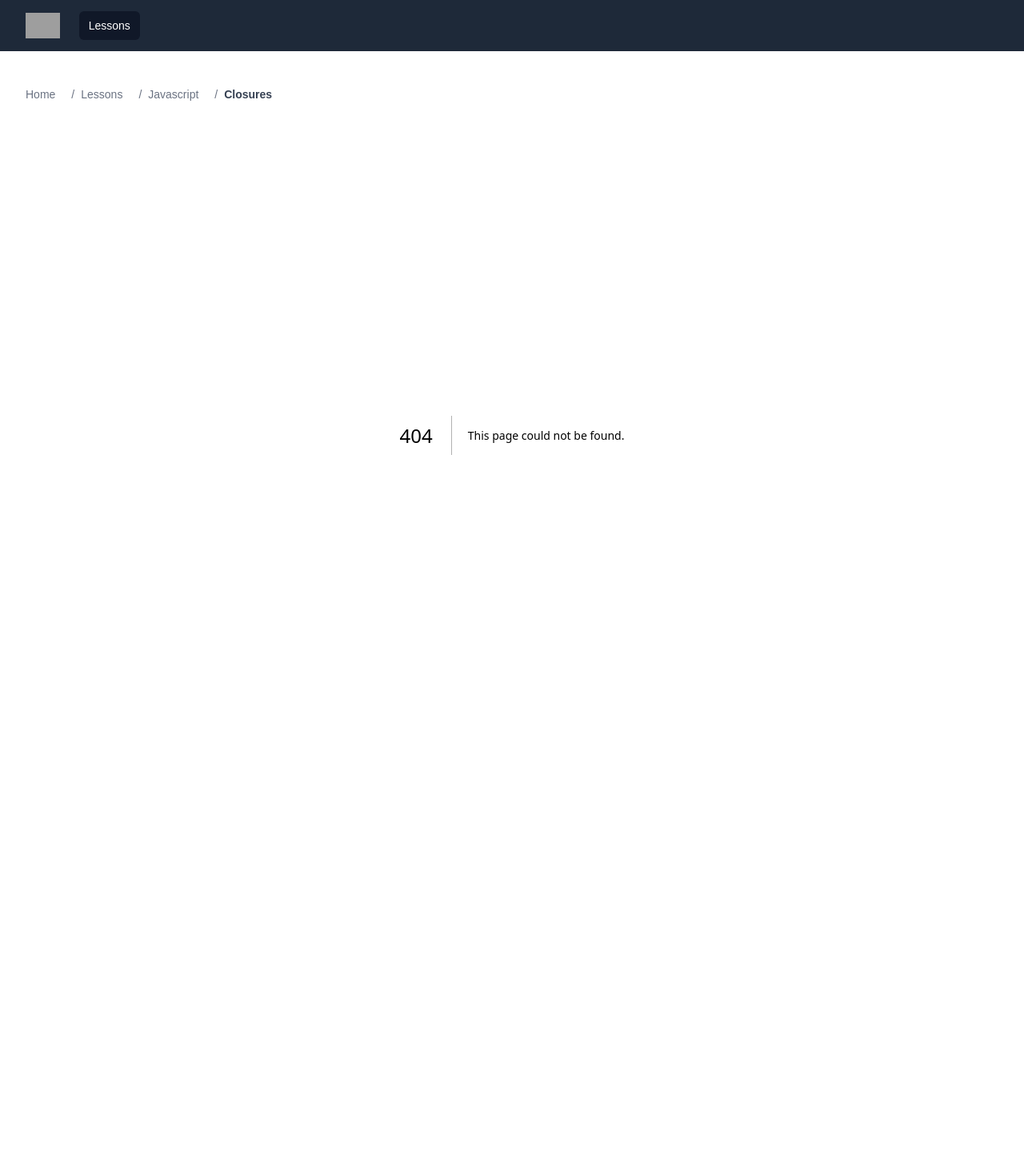
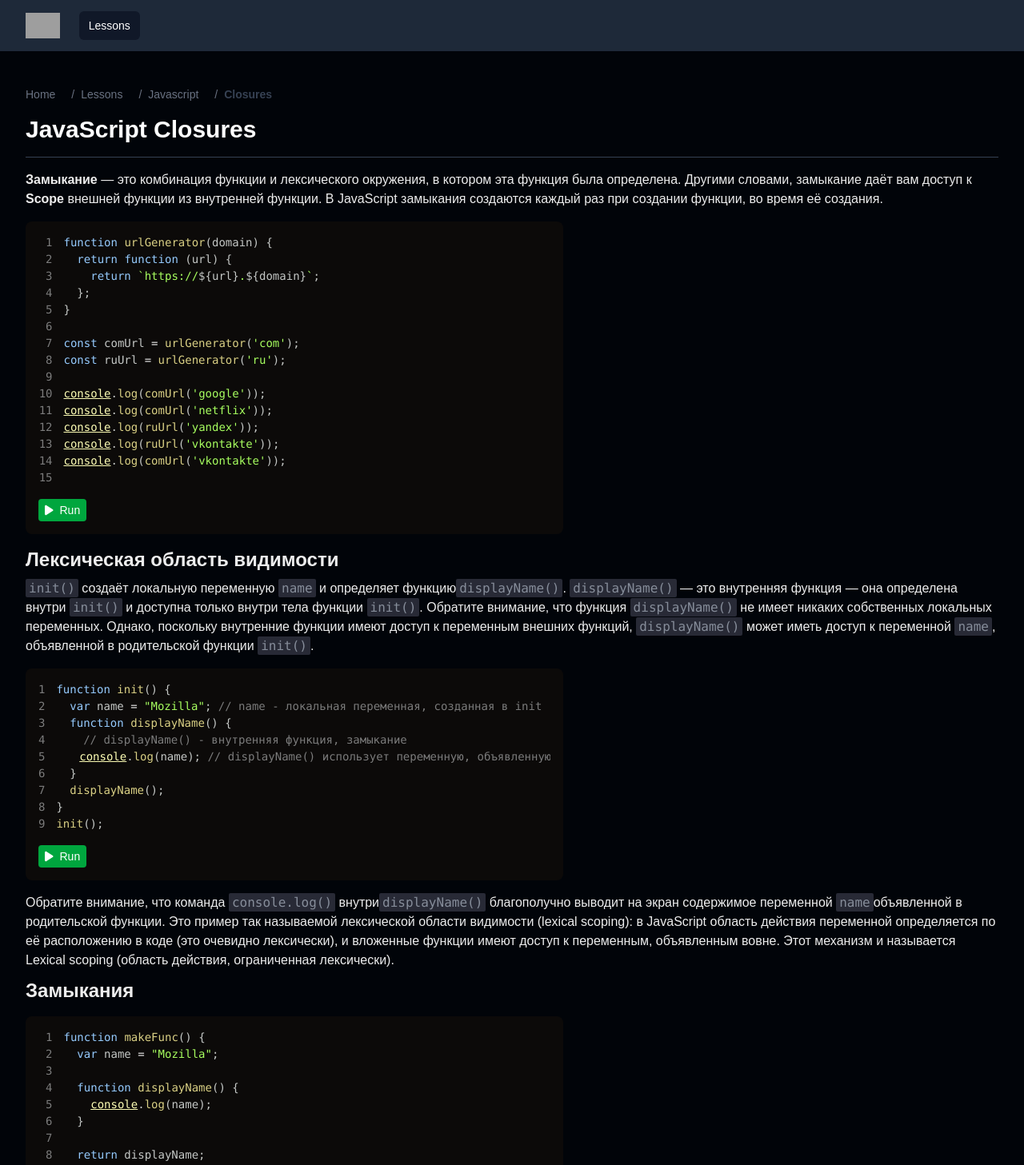
Before and after one commit to HenrikHovhannisyan/coding, a Next.js app: page /lessons/javascript/closures in a window 1280 px wide. Before the commit this address had no page. Shown: the top 1457 px of the page at 80% size. Before the commit the page ends 976 px from the top, so only its background shows below. Built offline with nearby package versions, Linux system fonts and the light colour scheme; grey boxes are pictures that could not be loaded.

Commit message:
Added lesson JavaScript Closures

```diff
--- /dev/null
+++ b/app/lessons/javascript/closures/page.jsx
@@ -0,0 +1,167 @@
+"use client";
+
+import React from "react";
+import LessonLayout from "@/components/LessonLayout";
+import CodeExample from "@/components/CodeExample";
+
+const page = () => {
+  return (
+    <LessonLayout title="JavaScript Closures" page="javascript/closures">
+      <p>
+        <strong>Замыкание</strong> — это комбинация функции и лексического
+        окружения, в котором эта функция была определена. Другими словами,
+        замыкание даёт вам доступ к <strong>Scope</strong> внешней функции из
+        внутренней функции. В JavaScript замыкания создаются каждый раз при
+        создании функции, во время её создания.
+      </p>
+      <CodeExample
+        code={`function urlGenerator(domain) {
+  return function (url) {
+    return \`https://\${url}.\${domain}\`;
+  };
+}
+
+const comUrl = urlGenerator('com');
+const ruUrl = urlGenerator('ru');
+
+console.log(comUrl('google'));
+console.log(comUrl('netflix'));
+console.log(ruUrl('yandex'));
+console.log(ruUrl('vkontakte'));
+console.log(comUrl('vkontakte'));
+`}
+        output={`https://google.com
+https://netflix.com
+https://yandex.ru
+https://vkontakte.ru
+https://vkontakte.com`}
+      />
+      <h2 className="text-2xl font-bold mb-2">Лексическая область видимости</h2>
+
+      <p>
+        <code>init()</code> создаёт локальную переменную <code>name</code> и
+        определяет функцию
+        <code>displayName()</code>. <code>displayName()</code> — это внутренняя
+        функция — она определена внутри <code>init()</code> и доступна только
+        внутри тела функции <code>init()</code>. Обратите внимание, что функция{" "}
+        <code>displayName()</code> не имеет никаких собственных локальных
+        переменных. Однако, поскольку внутренние функции имеют доступ к
+        переменным внешних функций, <code>displayName()</code> может иметь
+        доступ к переменной <code>name</code>, объявленной в родительской
+        функции <code>init()</code>.
+      </p>
+      <CodeExample
+        code={`function init() {
+  var name = "Mozilla"; // name - локальная переменная, созданная в init
+  function displayName() {
+    // displayName() - внутренняя функция, замыкание
+    console.log(name); // displayName() использует переменную, объявленную в родительской функции
+  }
+  displayName();
+}
+init();`}
+        output={`Mozilla`}
+      />
+      <p>
+        Обратите внимание, что команда <code>console.log()</code> внутри
+        <code>displayName()</code> благополучно выводит на экран содержимое
+        переменной <code>name</code>
+        объявленной в родительской функции. Это пример так называемой
+        лексической области видимости (lexical scoping): в JavaScript область
+        действия переменной определяется по её расположению в коде (это очевидно
+        лексически), и вложенные функции имеют доступ к переменным, объявленным
+        вовне. Этот механизм и называется Lexical scoping (область действия,
+        ограниченная лексически).
+      </p>
+      <h2 className="text-2xl font-bold mb-2">Замыкания</h2>
+      <CodeExample
+        code={`function makeFunc() {
+  var name = "Mozilla";
+
+  function displayName() {
+    console.log(name);
+  }
+
+  return displayName;
+}
+
+var myFunc = makeFunc();
+myFunc();`}
+        output={`Mozilla`}
+      />
+      <p>
+        Если выполнить этот код, то результат будет такой же, как и выполнение
+        <code>init()</code> из предыдущего примера: строка "Mozilla" будет
+        показана в JavaScript console.log диалоге. Что отличает этот код и
+        представляет для нас интерес, так это то, что внутренняя функция{" "}
+        <code>displayName()</code> была возвращена из внешней до того, как была
+        выполнена.
+      </p>
+      <p>
+        На первый взгляд, кажется неочевидным, что этот код правильный, но он
+        работает. В некоторых языках программирования локальные
+        переменные-функции существуют только во время выполнения этой функции.
+        После завершения выполнения <code>makeFunc()</code> можно ожидать, что
+        переменная name больше не будет доступна. Однако, поскольку код
+        продолжает нормально работать, очевидно, что это не так в случае
+        JavaScript.
+      </p>
+      <p>
+        Причина в том, что функции в JavaScript формируют так называемые{" "}
+        <em>замыкания</em>. <code>Замыкание</code> — это комбинация функции и
+        лексического окружения, в котором эта функция была объявлена. Это
+        окружение состоит из произвольного количества локальных переменных,
+        которые были в области действия функции во время создания замыкания. В
+        рассмотренном примере
+        <code>myFunc</code> — это ссылка на экземпляр функции{" "}
+        <code>displayName</code>, созданной в результате выполнения{" "}
+        <code>makeFunc</code>. Экземпляр функции <code>displayName</code> в свою
+        очередь сохраняет ссылку на своё лексическое окружение, в котором есть
+        переменная <code>name</code>. По этой причине, когда происходит вызов
+        функции <code>myFunc</code>, переменная <code>name</code> остаётся
+        доступной для использования и сохранённый в ней текст "Mozilla"
+        передаётся в <code>console.log</code>.
+      </p>
+      <p>
+        А вот немного более интересный пример — функция <code>makeAdder</code>:
+      </p>
+      <CodeExample
+        code={`function makeAdder(x) {
+  return function (y) {
+    return x + y;
+  };
+}
+
+var add5 = makeAdder(5);
+var add10 = makeAdder(10);
+
+console.log(add5(2));
+console.log(add10(2));`}
+        output={`7
+12`}
+      />
+      <p>
+        Здесь мы определили функцию <code>makeAdder(x)</code>, которая получает
+        единственный аргумент <code>x</code> и возвращает новую функцию. Эта
+        функция получает единственный аргумент <code>y</code> и возвращает сумму{" "}
+        <code>x</code> и <code>y</code>.
+      </p>
+      <p>
+        По существу <code>makeAdder</code> — это фабрика функций: она создаёт
+        функции, которые могут прибавлять определённое значение к своему
+        аргументу. В примере выше мы используем нашу фабричную функцию для
+        создания двух новых функций — одна прибавляет 5 к своему аргументу,
+        вторая прибавляет 10.
+      </p>
+      <p>
+        <code>add5</code> и <code>add10</code> — это примеры замыканий. Эти
+        функции делят одно определение тела функции, но при этом они сохраняют
+        различные окружения. В окружении функции <code>add5</code>{" "}
+        <code>x</code> — это 5, в то время как в окружении <code>add10</code>{" "}
+        <code>x</code> — это 10.
+      </p>
+    </LessonLayout>
+  );
+};
+
+export default page;
--- a/data/lessons/javascript.js
+++ b/data/lessons/javascript.js
@@ -2,6 +2,7 @@ const lessonsStructure = {
   Hosting: "hosting",
   Scope: "scope",
   Recursion: "recursion",
+  Closures: "closures",
   Array: {
     Map: "array/map",
     Sort: "array/sort",
```
